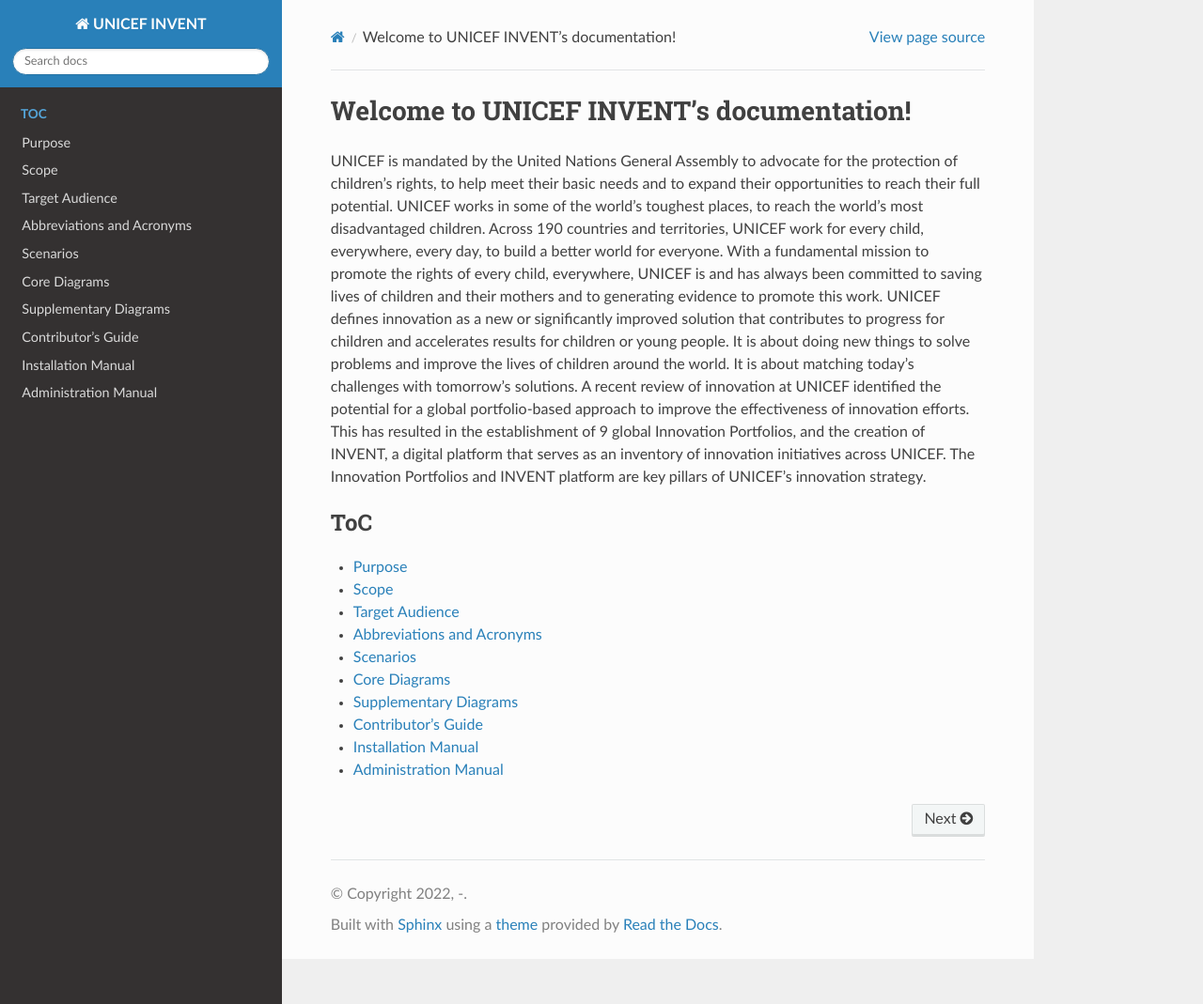
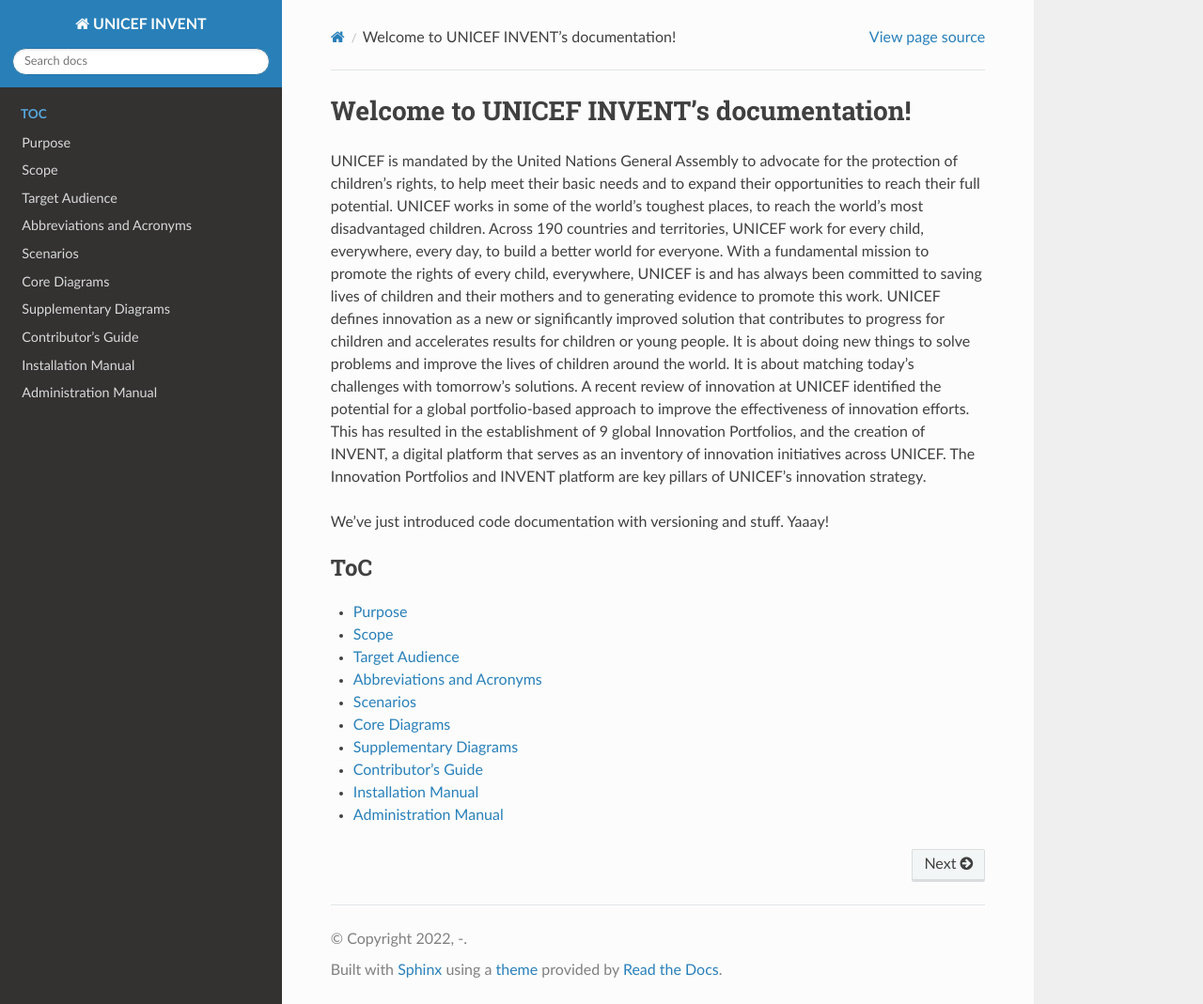
Before and after one commit to tiboradam/pulicard, a Sphinx documentation site: the page built from docs/index.md, in a window 1280 px wide and 1069 px high. Shown: the whole window at 94% size. Built offline with Sphinx 7.4.7 and the Read the Docs theme 2.0.0, drawn with Linux system fonts in a browser that asks for light colours.

Commit message:
Introduce documentation workflow

````diff
--- a/docs/index.md
+++ b/docs/index.md
@@ -1,5 +1,7 @@
 # Welcome to UNICEF INVENT’s documentation!
 UNICEF is mandated by the United Nations General Assembly to advocate for the protection of children’s rights, to help meet their basic needs and to expand their opportunities to reach their full potential. UNICEF works in some of the world’s toughest places, to reach the world’s most disadvantaged children. Across 190 countries and territories, UNICEF work for every child, everywhere, every day, to build a better world for everyone. With a fundamental mission to promote the rights of every child, everywhere, UNICEF is and has always been committed to saving lives of children and their mothers and to generating evidence to promote this work. UNICEF defines innovation as a new or significantly improved solution that contributes to progress for children and accelerates results for children or young people. It is about doing new things to solve problems and improve the lives of children around the world. It is about matching today’s challenges with tomorrow’s solutions. A recent review of innovation at UNICEF identified the potential for a global portfolio-based approach to improve the effectiveness of innovation efforts. This has resulted in the establishment of 9 global Innovation Portfolios, and the creation of INVENT, a digital platform that serves as an inventory of innovation initiatives across UNICEF. The Innovation Portfolios and INVENT platform are key pillars of UNICEF’s innovation strategy.
+
+We've just introduced code documentation with versioning and stuff. Yaaay!
 
 ```{toctree}
 ---
````
